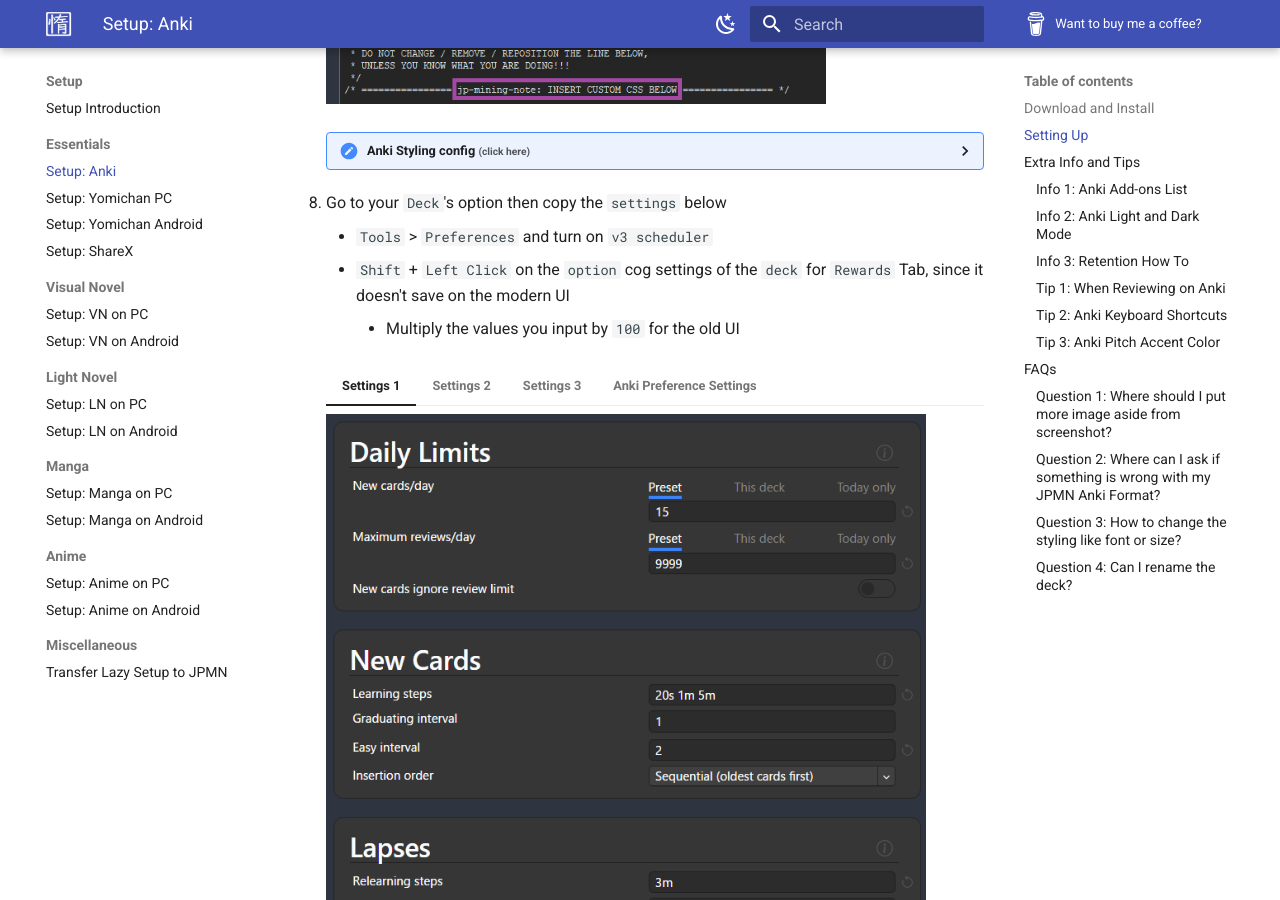
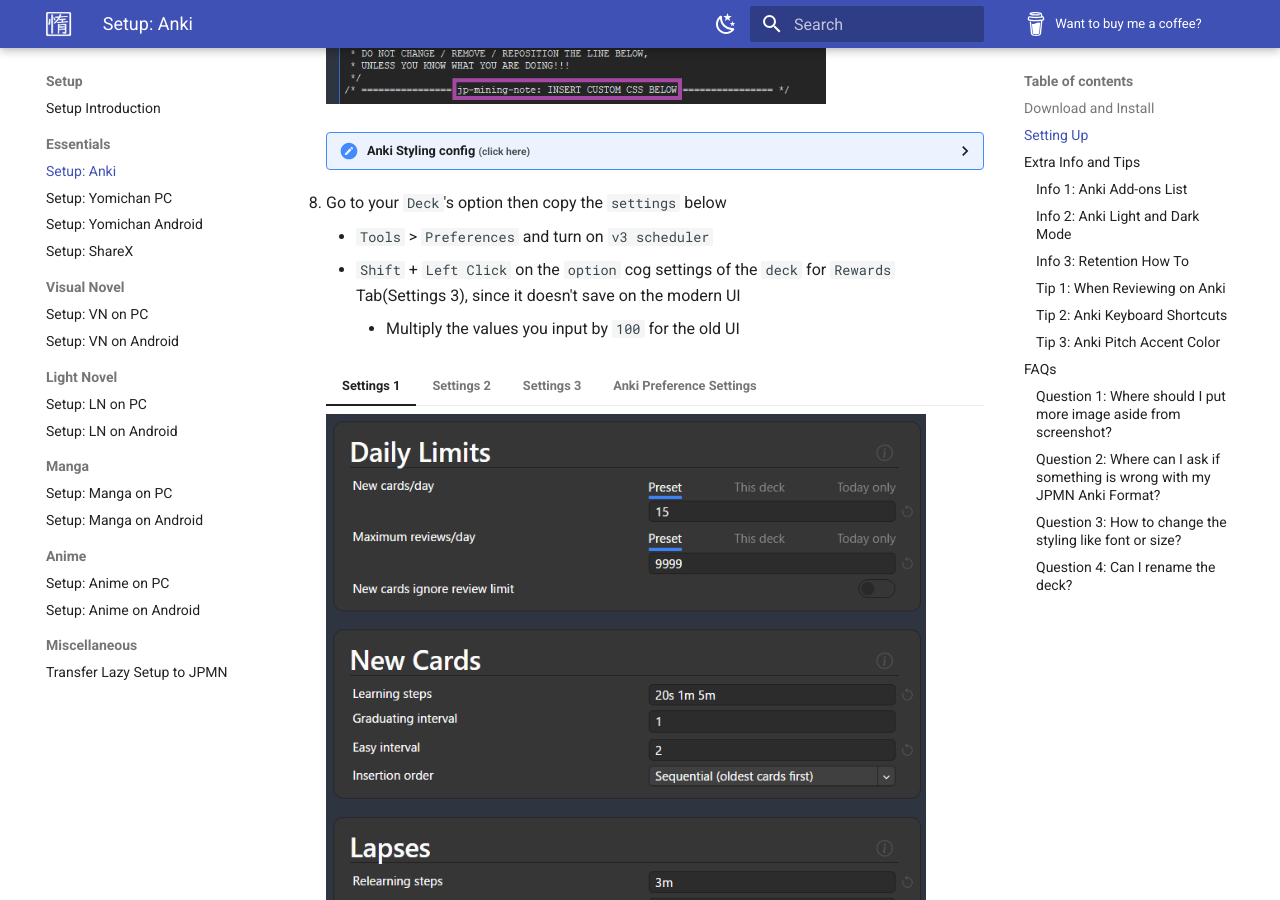
Before and after one commit to Xelieu/xelieu.github.io, an MkDocs documentation site: the page built from docs/jp-lazy-guide/setupAnki.md, in a window 1280 px wide and 900 px high, scrolled down 2575 px. Built offline with MkDocs 1.6.1 and Material for MkDocs 9.7.7, drawn with Linux system fonts in a browser that asks for light colours.

Commit message:
$updated info

```diff
--- a/docs/jp-lazy-guide/setupAnki.md
+++ b/docs/jp-lazy-guide/setupAnki.md
@@ -215,7 +215,7 @@
 
 8. Go to your `Deck`'s option then copy the `settings` below
     - `Tools` > `Preferences` and turn on `v3 scheduler`
-    - `Shift` + `Left Click` on the `option` cog settings of the `deck` for `Rewards` Tab, since it doesn't save on the modern UI
+    - `Shift` + `Left Click` on the `option` cog settings of the `deck` for `Rewards` Tab(Settings 3), since it doesn't save on the modern UI
         - Multiply the values you input by `100` for the old UI
 
     === "Settings 1"
```
Also changed, not shown: docs/jp-lazy-guide/conciseGuideToJumpstartJP.md (+5 -0 lines).
